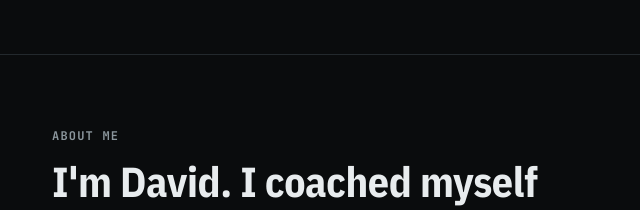
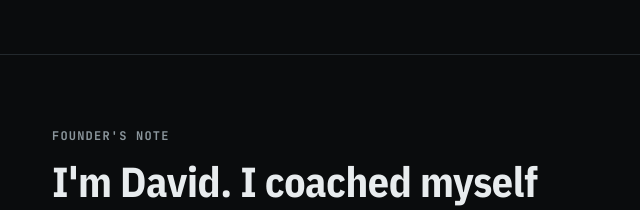
Before and after one commit to davidscode1418/arete-landing, a website: page index.html in a window 1280 px wide. Shown: the part 6380-6590 px from the top of the page, 480-1120 px from the left. Drawn offline with Linux system fonts and the light colour scheme; no server answers.

Commit message:
Founder's note

```diff
--- a/index.html
+++ b/index.html
@@ -213,7 +213,7 @@
         <span class="portrait-fallback" aria-hidden="true">DM</span>
       </figure>
       <div class="about-copy">
-        <p class="label">About me</p>
+        <p class="label">Founder's note</p>
         <h2 id="about-h">I'm David. I coached myself to 122nd in the world.</h2>
         <p>From 2020 to 2023 I trained and raced triathlon full time, with no coach but myself, and climbed to 122nd in the world among roughly 150,000 amateur 70.3 athletes.</p>
         <p>Most of that came from getting the unglamorous parts right: a long, patient base, easy days kept truly easy, and backing off before fatigue turned into injury. Arete is those rules written down as a coach that applies them every single day, to your training.</p>
```
